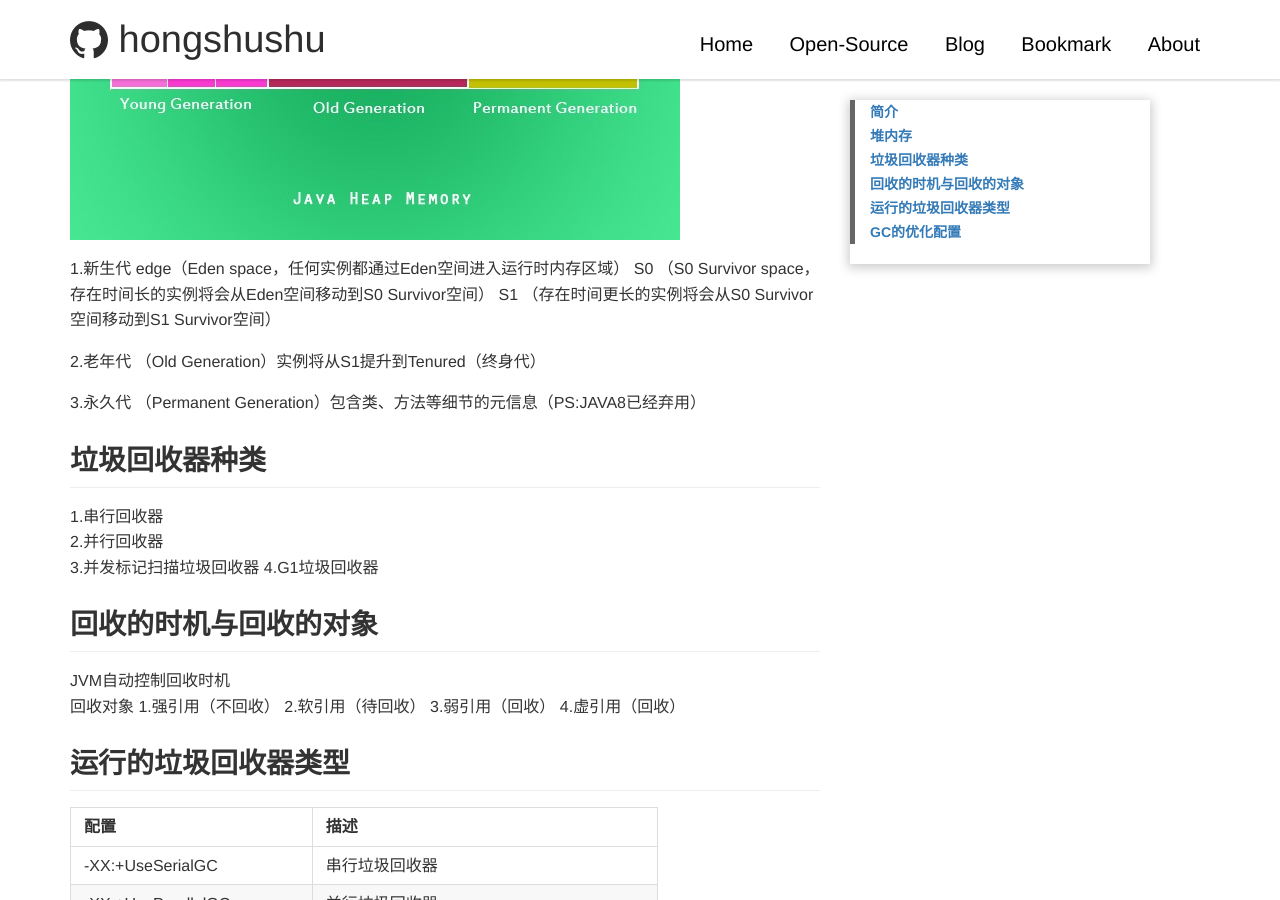
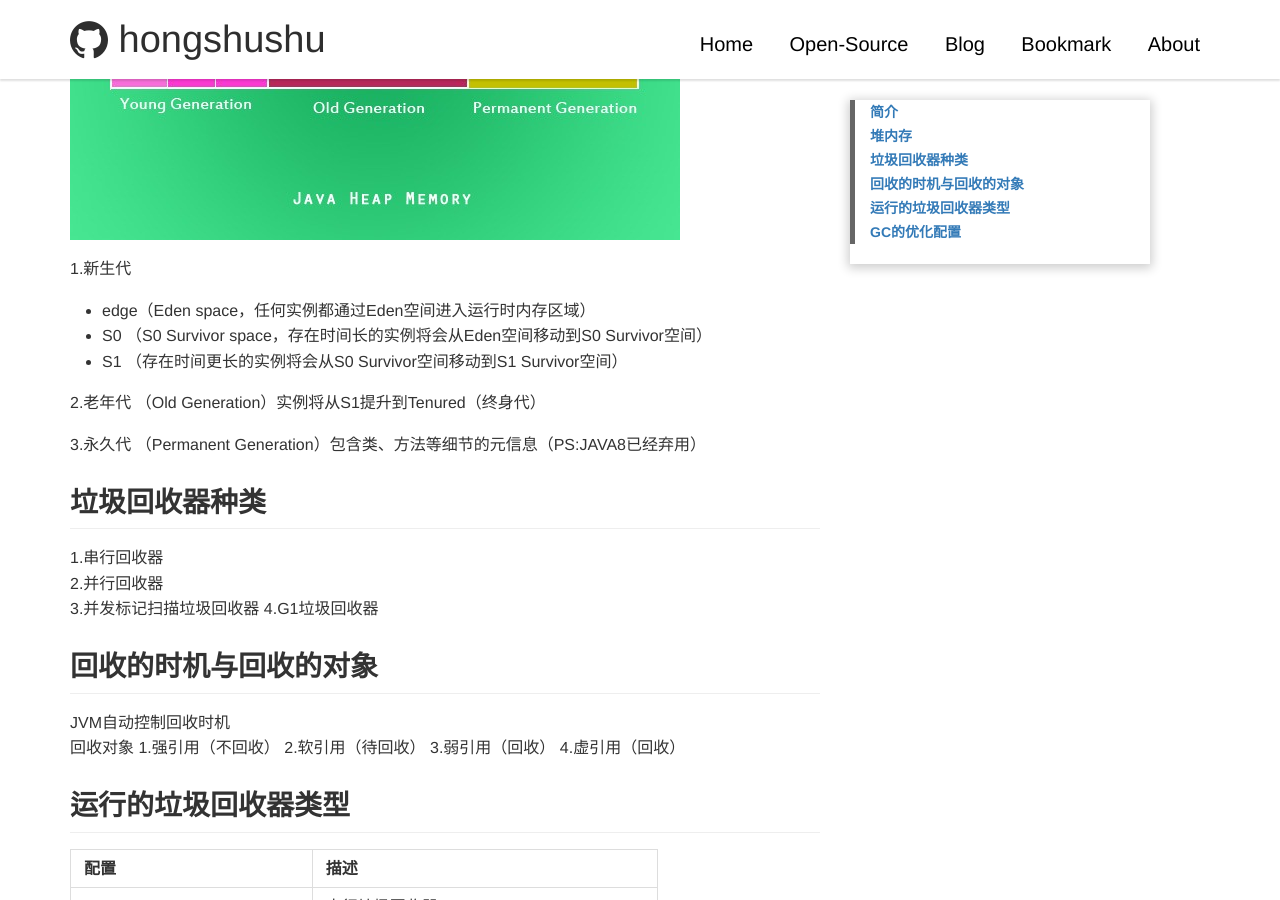
Before and after one commit to zxh578164349/hongshushu, a Jekyll site: the page built from _posts/2016-06-16-JVM垃圾回收.md, in a window 1280 px wide and 900 px high, scrolled down 842 px. Built offline with Jekyll 4.4.1, drawn with Linux system fonts in a browser that asks for light colours; comment, search, counter and statistics services are not loaded.

```diff
--- a/_posts/2016-06-16-JVM垃圾回收.md
+++ b/_posts/2016-06-16-JVM垃圾回收.md
@@ -16,9 +16,9 @@ JVM垃圾回收机制,指的是垃圾的自动回收和内存空间的分配,它
 ![]({{ site.baseurl }}/files/images/20160617/java heap.jpg)
 
 1.新生代
- edge（Eden space，任何实例都通过Eden空间进入运行时内存区域）
- S0 （S0 Survivor space，存在时间长的实例将会从Eden空间移动到S0 Survivor空间）
- S1 （存在时间更长的实例将会从S0 Survivor空间移动到S1 Survivor空间）
+ - edge（Eden space，任何实例都通过Eden空间进入运行时内存区域）
+ - S0 （S0 Survivor space，存在时间长的实例将会从Eden空间移动到S0 Survivor空间）
+ - S1 （存在时间更长的实例将会从S0 Survivor空间移动到S1 Survivor空间）
 
 2.老年代 （Old Generation）实例将从S1提升到Tenured（终身代）
 
```
